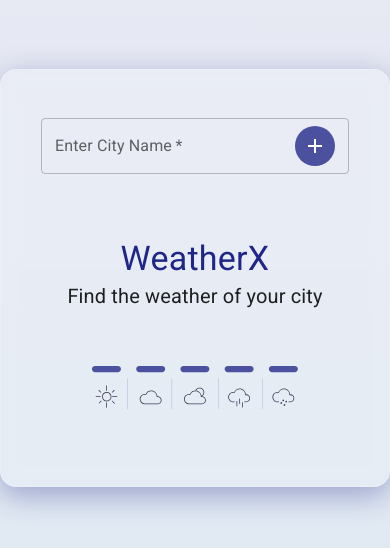
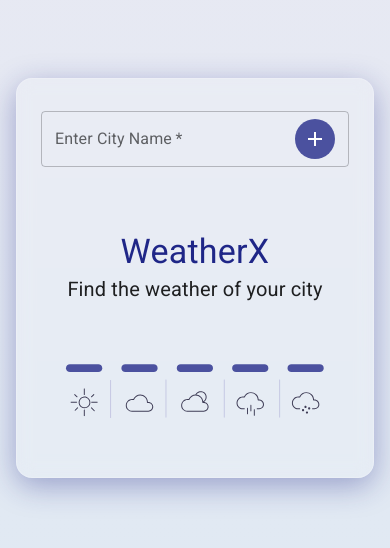
Before and after one commit to ojongclinton/x-weather, a React (Create React App) app: page / in a window 390 px wide. Shown: the part 144-692 px from the top of the page. Built offline with nearby package versions, Linux system fonts and the light colour scheme; no server answers.

Commit message:
makes it responsive

```diff
--- a/public/index.html
+++ b/public/index.html
@@ -13,7 +13,7 @@
 
   <link rel="stylesheet" href="https://fonts.googleapis.com/css?family=Roboto:300,400,500,700&display=swap" />
 
-  <title>WeatherX - React App</title>
+  <title>WeatherX - Live Weather React App</title>
 </head>
 
 <body>
--- a/src/App.js
+++ b/src/App.js
@@ -1,20 +1,14 @@
-import { Box, CssBaseline } from "@mui/material";
+import { Container, CssBaseline } from "@mui/material";
 import WeatherBox from "./components/WeatherBox";
-
-const style = {
-  // backgroundImage: "linear-gradient(to top, #dfe9f3 0%, rgba(31, 38, 135, 0.1) 100%)",
-  height: "100vh",
-  display: "grid",
-  placeItems: "center",
-};
+import { containerStyle } from "./theme/customStyles";
 
 const App = () => {
   return (
     <>
       <CssBaseline />
-      <Box sx={style}>
+      <Container sx={containerStyle}>
         <WeatherBox />
-      </Box>
+      </Container>
     </>
   );
 };
--- a/src/components/WeatherBox.js
+++ b/src/components/WeatherBox.js
@@ -4,26 +4,12 @@ import WeatherInfo from './WeatherInfo';
 import WelcomeScreen from './WelcomeScreen';
 import ErrorScreen from './ErrorScreen';
 import { apiKey, BASE_URL } from '../utils/apiInfo';
+import { weatherBoxStyle } from '../theme/customStyles';
 import { Paper } from '@mui/material';
-
-
-const style = {
-    maxWidth: "600px",
-    width: "100%",
-    px: 5,
-    py: 6,
-    textAlign: "center",
-    bgcolor: "rgba( 255, 255, 255, 0.15 )",
-    border: "1px solid rgba( 255, 255, 255, 0.18 )",
-    borderRadius: "16px",
-    boxShadow: "0 8px 30px 0 rgba(31, 38, 135, 0.37)",
-    backdropFilter: "blur(8.5px)",
-};
 
 
 const WeatherBox = () => {
 
-    // const [isLoading, setIsLoading] = useState(true);
     const [cityName, setCityName] = useState("");
     const [weatherData, setWeatherData] = useState(null);
 
@@ -49,7 +35,7 @@ const WeatherBox = () => {
     };
 
     return (
-        <Paper sx={style}>
+        <Paper sx={weatherBoxStyle}>
 
             <SearchBar
                 cityName={cityName}
--- a/src/components/WelcomeScreen.js
+++ b/src/components/WelcomeScreen.js
@@ -16,7 +16,6 @@ const WelcomeScreen = () => {
                 <Box
                     component="img"
                     src="/img/weather-img.svg"
-                    width={0.8}
                 />
             </Box>
         </>
--- a/src/theme/AppThemeProvider.js
+++ b/src/theme/AppThemeProvider.js
@@ -17,6 +17,11 @@ const theme = createTheme({
                 svg: {
                     verticalAlign: "middle"
                 },
+                img: {
+                    maxWidth: "100%",
+                    height: "100%",
+                    verticalAlign: "middle"
+                }
             }
         },
         MuiIconButton: {
--- /dev/null
+++ b/src/theme/customStyles.js
@@ -0,0 +1,20 @@
+export const containerStyle = {
+    my: "1rem",
+    minHeight: "calc(100vh - 2rem)",
+    display: "grid",
+    placeItems: "center",
+};
+
+export const weatherBoxStyle = {
+    maxWidth: "600px",
+    width: "100%",
+    px: { xs: 3, sm: 5 },
+    py: { xs: 4, sm: 6 },
+    textAlign: "center",
+    bgcolor: "rgba( 255, 255, 255, 0.15 )",
+    border: "1px solid rgba( 255, 255, 255, 0.18 )",
+    borderRadius: "16px",
+    boxShadow: "0 8px 30px 0 rgba(31, 38, 135, 0.37)",
+    backdropFilter: "blur(8.5px)",
+    overflow: "hidden",
+};
```
